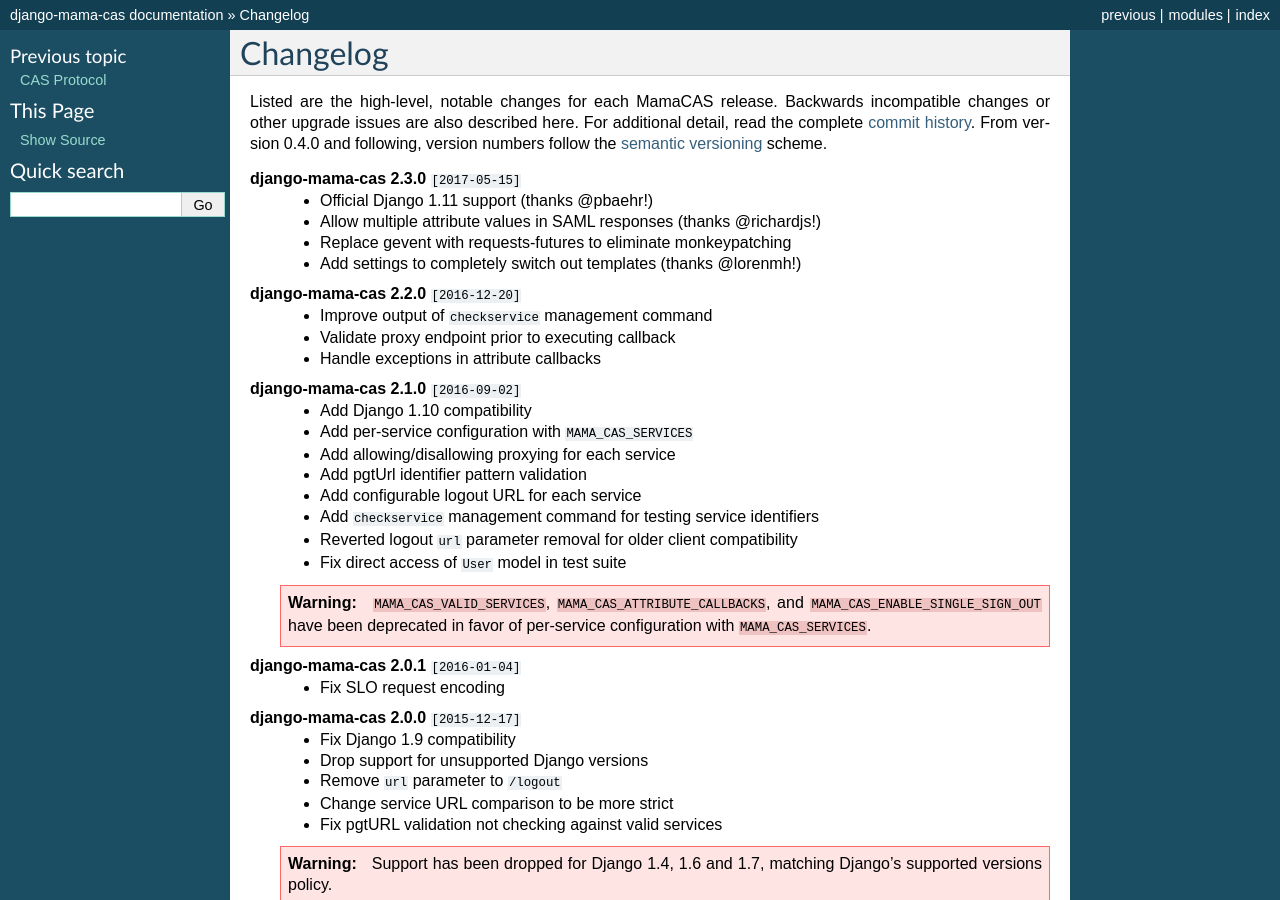
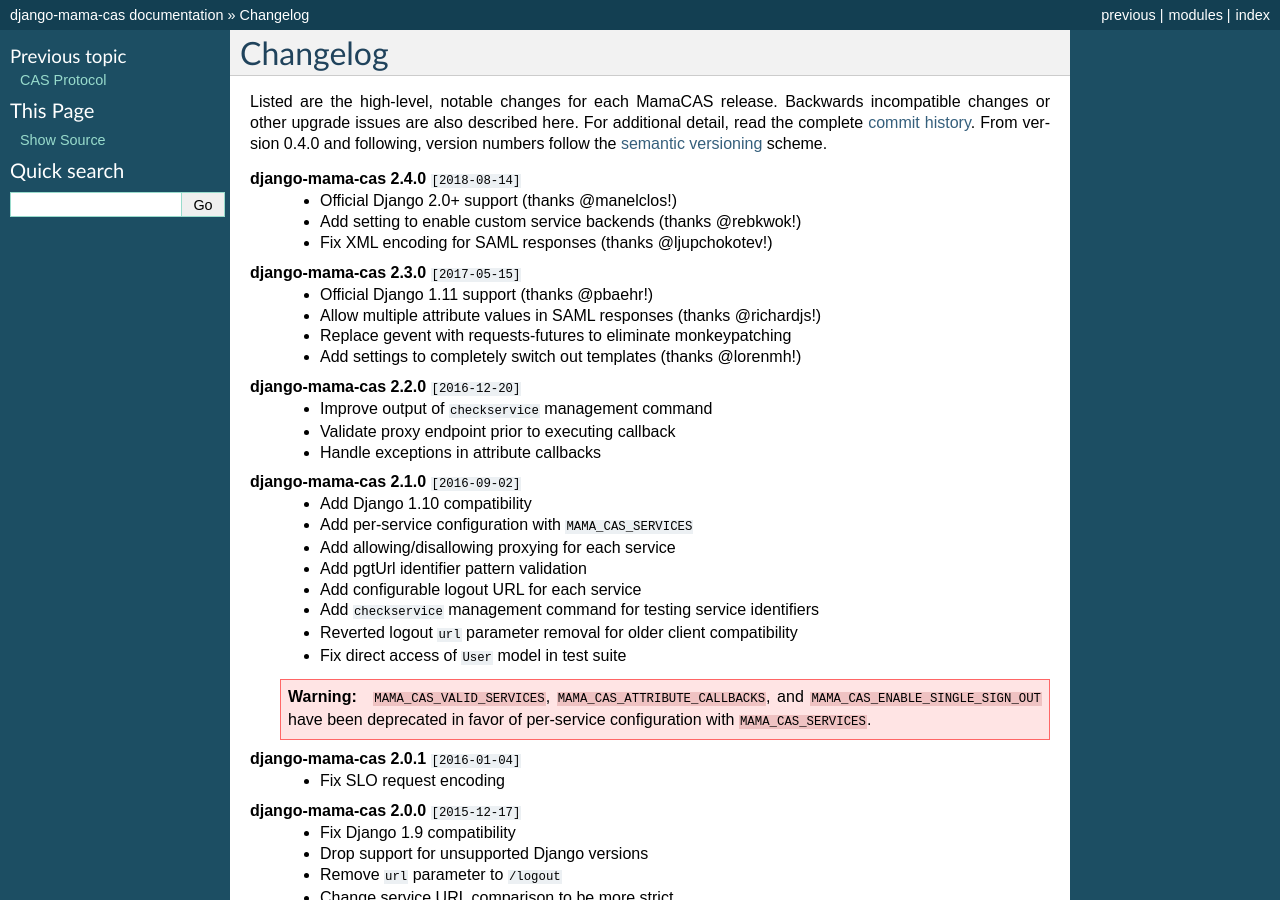
Before and after one commit to jbittel/django-mama-cas, a Sphinx documentation site: the page built from docs/changelog.rst, in a window 1280 px wide and 900 px high. Built offline with Sphinx 7.4.7, drawn with Linux system fonts in a browser that asks for light colours; the version number could not be read and is left out.

Commit message:
Update changelog

```diff
--- a/docs/changelog.rst
+++ b/docs/changelog.rst
@@ -8,6 +8,11 @@
 here. For additional detail, read the complete `commit history`_. From
 version 0.4.0 and following, version numbers follow the `semantic
 versioning`_ scheme.
+
+**django-mama-cas 2.4.0** ``[2018-08-14]``
+   * Official Django 2.0+ support (thanks @manelclos!)
+   * Add setting to enable custom service backends (thanks @rebkwok!)
+   * Fix XML encoding for SAML responses (thanks @ljupchokotev!)
 
 **django-mama-cas 2.3.0** ``[2017-05-15]``
    * Official Django 1.11 support (thanks @pbaehr!)
```
